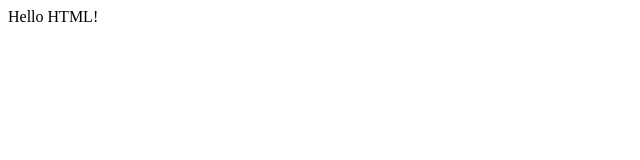
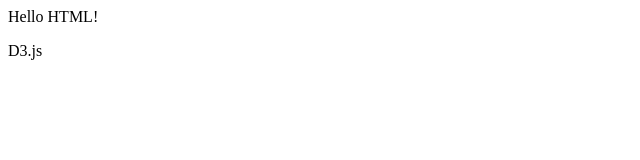
Before and after one commit to kevinljw/ex-00, a plain HTML site: page index.html in a window 1280 px wide. Shown: the full height of the page, 0-640 px from the left. Drawn offline with Linux system fonts and the light colour scheme.

Commit message:
add p tag

```diff
--- a/index.html
+++ b/index.html
@@ -6,6 +6,6 @@
 
 <body>
     Hello HTML!
-
+    <p>D3.js</p>
 </body>
 </html>
```
